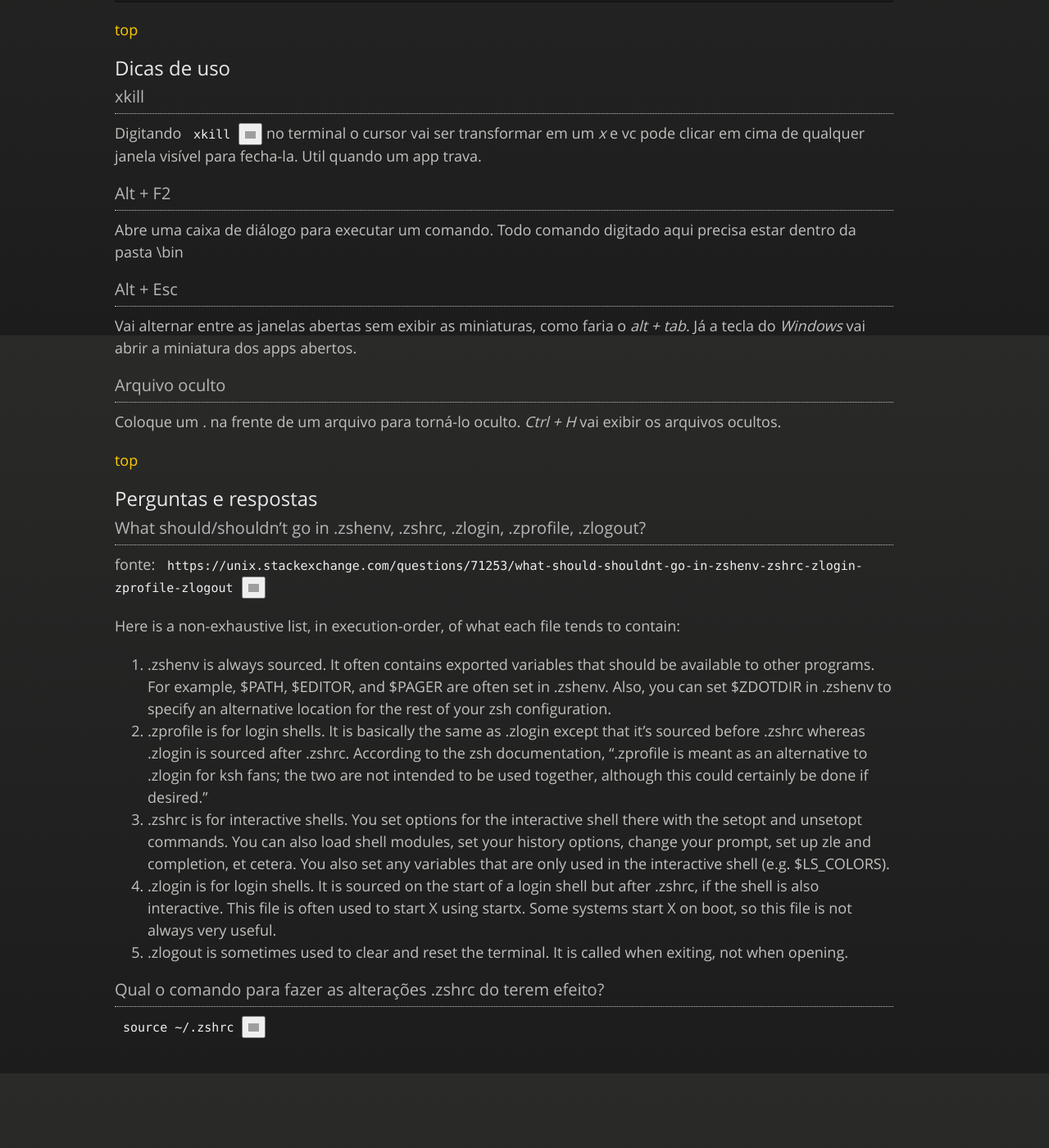
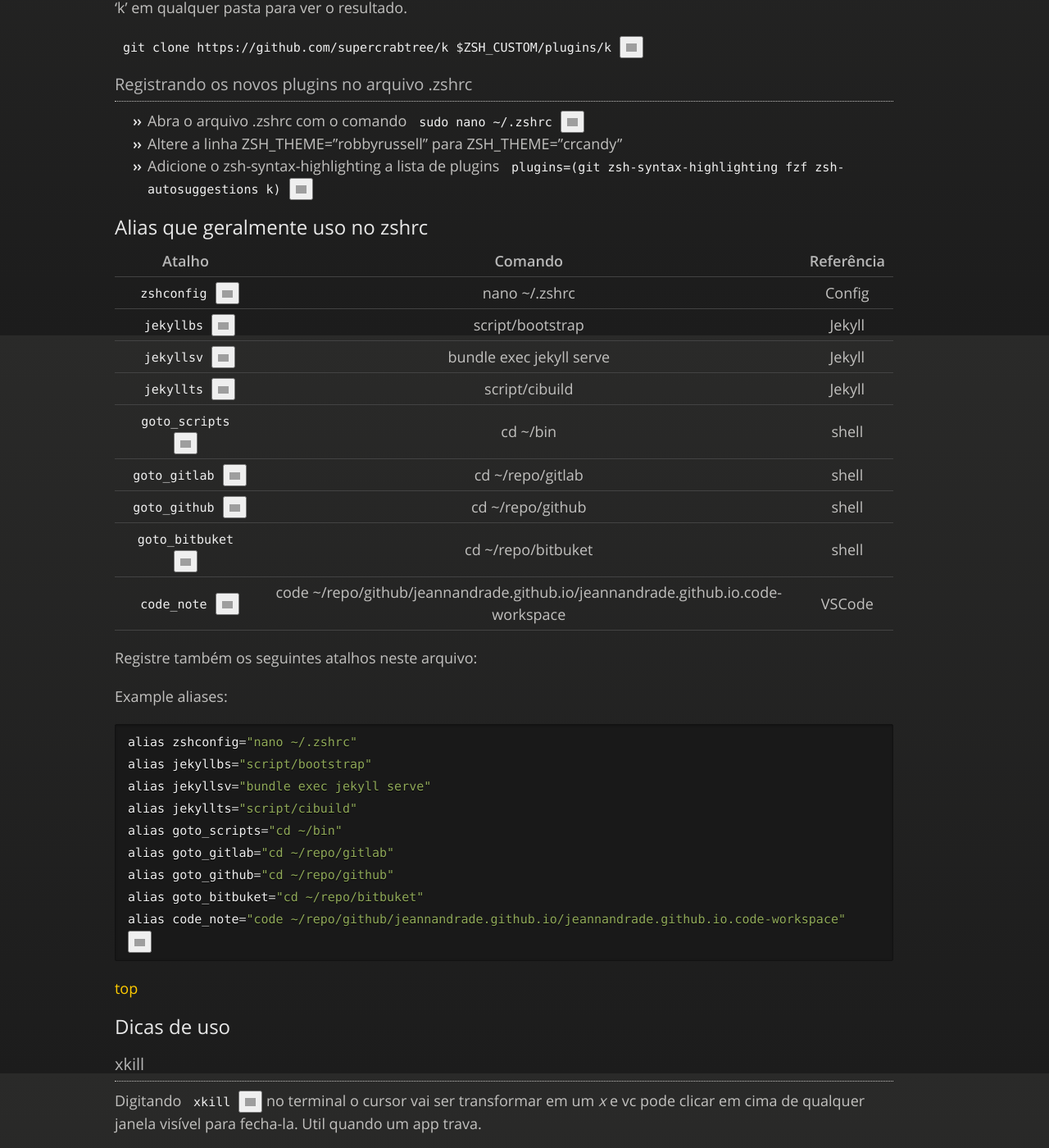
Before and after one commit to JeannAndrade/jeannandrade.github.io, a Jekyll site: the page built from content/linux/terminal/index.md, in a window 1280 px wide and 1400 px high, scrolled down 4091 px. Shown: the whole window at 82% size. Built offline with Jekyll 4.4.1, drawn with Linux system fonts in a browser that asks for light colours; nearby versions of some CDN libraries; comment, search, counter and statistics services are not loaded; our own code applies the rules of GitHub Pages for plain Markdown files; before the commit the page ends 5467 px from its top, so only the background shows below that; some of the changed text lies outside the part shown; grey boxes are pictures that could not be loaded.

Commit message:
Atualiza a tabela de conteúdos e adiciona seções sobre instalação e uso do Oh My Zsh no index.md

````diff
--- a/content/linux/terminal/index.md
+++ b/content/linux/terminal/index.md
@@ -12,10 +12,32 @@ Foram usados como fonte:
 
 ## Table of Contents
 
-1. [Lista dos comandos principais](#lista-dos-comandos-principais)
-1. [Instalando o Oh My Zsh no Linux](#instalando-o-oh-my-zsh-no-linux)
-1. [Perguntas e respostas](#perguntas-e-respostas)
+<!-- TOC start (generated with https://github.com/derlin/bitdowntoc) -->
 
+- [Lista dos comandos principais](#lista-dos-comandos-principais)
+- [Instalando o Oh My Zsh no Linux](#instalando-o-oh-my-zsh-no-linux)
+   * [Instalando o Zsh](#instalando-o-zsh)
+   * [Tornando o Zsh o shell padrão](#tornando-o-zsh-o-shell-padrão)
+   * [instalando o Oh My Zsh](#instalando-o-oh-my-zsh)
+   * [Instalando as fontes powerline](#instalando-as-fontes-powerline)
+   * [Instalando o pluging Zsh-syntax-highlighting](#instalando-o-pluging-zsh-syntax-highlighting)
+   * [Instalando o plugin FZF](#instalando-o-plugin-fzf)
+   * [Instalando o plugin zsh-autosuggestions](#instalando-o-plugin-zsh-autosuggestions)
+   * [Instalando o plugin k](#instalando-o-plugin-k)
+   * [Registrando os novos plugins no arquivo .zshrc](#registrando-os-novos-plugins-no-arquivo-zshrc)
+- [Alias que geralmente uso no zshrc](#alias-que-geralmente-uso-no-zshrc)
+- [Dicas de uso](#dicas-de-uso)
+   * [xkill](#xkill)
+   * [Alt + F2](#alt-f2)
+   * [Alt + Esc](#alt-esc)
+   * [Arquivo oculto](#arquivo-oculto)
+- [Perguntas e respostas](#perguntas-e-respostas)
+   * [What should/shouldn't go in .zshenv, .zshrc, .zlogin, .zprofile, .zlogout?](#what-shouldshouldnt-go-in-zshenv-zshrc-zlogin-zprofile-zlogout)
+   * [Qual o comando para fazer as alterações .zshrc do terem efeito?](#qual-o-comando-para-fazer-as-alterações-zshrc-do-terem-efeito)
+
+<!-- TOC end -->
+
+<!-- TOC --><a name="lista-dos-comandos-principais"></a>
 ## Lista dos comandos principais
 
 | Símbolo | Descrição |
@@ -65,32 +87,39 @@ Foram usados como fonte:
 
 [top](#table-of-contents)
 
+<!-- TOC --><a name="instalando-o-oh-my-zsh-no-linux"></a>
 ## Instalando o Oh My Zsh no Linux
 
+<!-- TOC --><a name="instalando-o-zsh"></a>
 ### Instalando o Zsh
 
 `sudo apt-get install zsh`
 
+<!-- TOC --><a name="tornando-o-zsh-o-shell-padrão"></a>
 ### Tornando o Zsh o shell padrão
 
 `chsh -s $(which zsh)`
 
 Depois de aplicado o comando, reinicie a Máquina. Reiniciar o terminal não deu certo para mim.
 
+<!-- TOC --><a name="instalando-o-oh-my-zsh"></a>
 ### instalando o Oh My Zsh
 
 `sh -c "$(curl -fsSL https://raw.githubusercontent.com/ohmyzsh/ohmyzsh/master/tools/install.sh)"`
 
+<!-- TOC --><a name="instalando-as-fontes-powerline"></a>
 ### Instalando as [fontes powerline](https://github.com/powerline/fonts)
 
 `sudo apt-get install fonts-powerline`
 
+<!-- TOC --><a name="instalando-o-pluging-zsh-syntax-highlighting"></a>
 ### Instalando o pluging [Zsh-syntax-highlighting](https://github.com/zsh-users/zsh-syntax-highlighting)
 
 O que faz? Realça os comando enquanto são digitados. Se estiver escrito errado ficará em vermelho, se certo ficará em verde
 
 `git clone https://github.com/zsh-users/zsh-syntax-highlighting.git ${ZSH_CUSTOM:-~/.oh-my-zsh/custom}/plugins/zsh-syntax-highlighting`
 
+<!-- TOC --><a name="instalando-o-plugin-fzf"></a>
 ### Instalando o plugin [FZF](https://github.com/junegunn/fzf)
 
 O que faz? possibilita a pesquisa de arquivos e pastas pelo terminal de forma simples e rápida, além de comandos já digitados. Para pesquisar arquivos e pastas, basta pressionar as teclas CTRL + T + nome do arquivo e, para pesquisar por comandos, digite CTRL + R + comando desejado.
@@ -99,23 +128,41 @@ O que faz? possibilita a pesquisa de arquivos e pastas pelo terminal de forma si
 
 `~/.fzf/install`
 
+<!-- TOC --><a name="instalando-o-plugin-zsh-autosuggestions"></a>
 ### Instalando o plugin [zsh-autosuggestions](https://github.com/zsh-users/zsh-autosuggestions)
 
 O que faz? faz a sugestão de comandos com base no que já foi digitado
 
 `git clone https://github.com/zsh-users/zsh-autosuggestions ${ZSH_CUSTOM:-~/.oh-my-zsh/custom}/plugins/zsh-autosuggestions`
 
+<!-- TOC --><a name="instalando-o-plugin-k"></a>
 ### Instalando o plugin [k](https://github.com/supercrabtree/k)
 
 O que faz? Exibe detalhes como a data de criação, o tamanho e as permissões de uso de arquivos e pastas. Digite 'k' em qualquer pasta para ver o resultado.
 
 `git clone https://github.com/supercrabtree/k $ZSH_CUSTOM/plugins/k`
 
+<!-- TOC --><a name="registrando-os-novos-plugins-no-arquivo-zshrc"></a>
 ### Registrando os novos plugins no arquivo .zshrc
 
 - Abra o arquivo .zshrc com o comando `sudo nano ~/.zshrc`
 - Altere a linha ZSH_THEME="robbyrussell" para ZSH_THEME="crcandy"
 - Adicione o zsh-syntax-highlighting a lista de plugins `plugins=(git zsh-syntax-highlighting fzf zsh-autosuggestions k)`
+
+<!-- TOC --><a name="alias-que-geralmente-uso-no-zshrc"></a>
+## Alias que geralmente uso no zshrc
+
+| Atalho | Comando | Referência |
+| :---: | :---: | :---: |
+| `zshconfig` | nano ~/.zshrc | Config |
+| `jekyllbs` | script/bootstrap | Jekyll |
+| `jekyllsv` | bundle exec jekyll serve | Jekyll |
+| `jekyllts` | script/cibuild | Jekyll |
+| `goto_scripts` | cd ~/bin | shell |
+| `goto_gitlab` | cd ~/repo/gitlab | shell |
+| `goto_github` | cd ~/repo/github | shell |
+| `goto_bitbuket` | cd ~/repo/bitbuket | shell |
+| `code_note` | code ~/repo/github/jeannandrade.github.io/jeannandrade.github.io.code-workspace | VSCode |
 
 Registre também os seguintes atalhos neste arquivo:
 
@@ -126,32 +173,44 @@ alias zshconfig="nano ~/.zshrc"
 alias jekyllbs="script/bootstrap"
 alias jekyllsv="bundle exec jekyll serve"
 alias jekyllts="script/cibuild"
+alias goto_scripts="cd ~/bin"
+alias goto_gitlab="cd ~/repo/gitlab"
+alias goto_github="cd ~/repo/github"
+alias goto_bitbuket="cd ~/repo/bitbuket"
+alias code_note="code ~/repo/github/jeannandrade.github.io/jeannandrade.github.io.code-workspace"
 ```
 
 [top](#table-of-contents)
 
+<!-- TOC --><a name="dicas-de-uso"></a>
 ## Dicas de uso
 
+<!-- TOC --><a name="xkill"></a>
 ### xkill
 
 Digitando `xkill` no terminal o cursor vai ser transformar em um *x* e vc pode clicar em cima de qualquer janela visível para fecha-la. Util quando um app trava.
 
+<!-- TOC --><a name="alt-f2"></a>
 ### Alt + F2
 
 Abre uma caixa de diálogo para executar um comando. Todo comando digitado aqui precisa estar dentro da pasta \bin
 
+<!-- TOC --><a name="alt-esc"></a>
 ### Alt + Esc
 
 Vai alternar entre as janelas abertas sem exibir as miniaturas, como faria o *alt + tab*. Já a tecla do *Windows* vai abrir a miniatura dos apps abertos.
 
+<!-- TOC --><a name="arquivo-oculto"></a>
 ### Arquivo oculto
 
 Coloque um *.* na frente de um arquivo para torná-lo oculto. *Ctrl + H* vai exibir os arquivos ocultos.
 
 [top](#table-of-contents)
 
+<!-- TOC --><a name="perguntas-e-respostas"></a>
 ## Perguntas e respostas
 
+<!-- TOC --><a name="what-shouldshouldnt-go-in-zshenv-zshrc-zlogin-zprofile-zlogout"></a>
 ### What should/shouldn't go in .zshenv, .zshrc, .zlogin, .zprofile, .zlogout?
 
 fonte: `https://unix.stackexchange.com/questions/71253/what-should-shouldnt-go-in-zshenv-zshrc-zlogin-zprofile-zlogout`
@@ -164,6 +223,7 @@ Here is a non-exhaustive list, in execution-order, of what each file tends to co
 1. .zlogin is for login shells. It is sourced on the start of a login shell but after .zshrc, if the shell is also interactive. This file is often used to start X using startx. Some systems start X on boot, so this file is not always very useful.
 1. .zlogout is sometimes used to clear and reset the terminal. It is called when exiting, not when opening.
 
+<!-- TOC --><a name="qual-o-comando-para-fazer-as-alterações-zshrc-do-terem-efeito"></a>
 ### Qual o comando para fazer as alterações .zshrc do terem efeito?
 
 `source ~/.zshrc`
````
